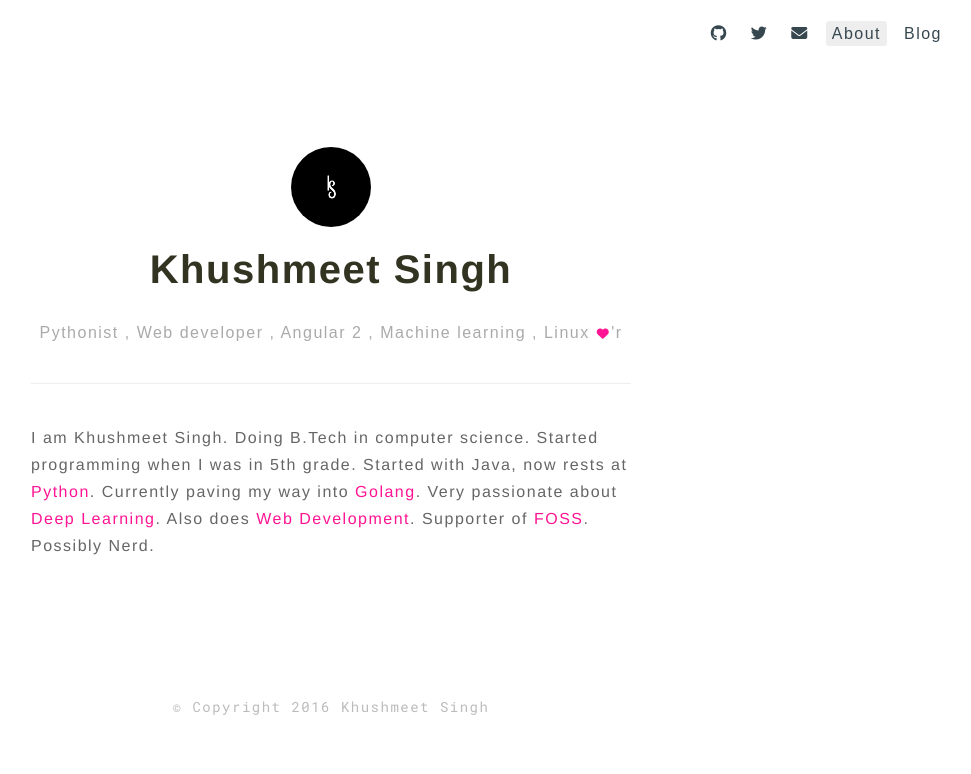
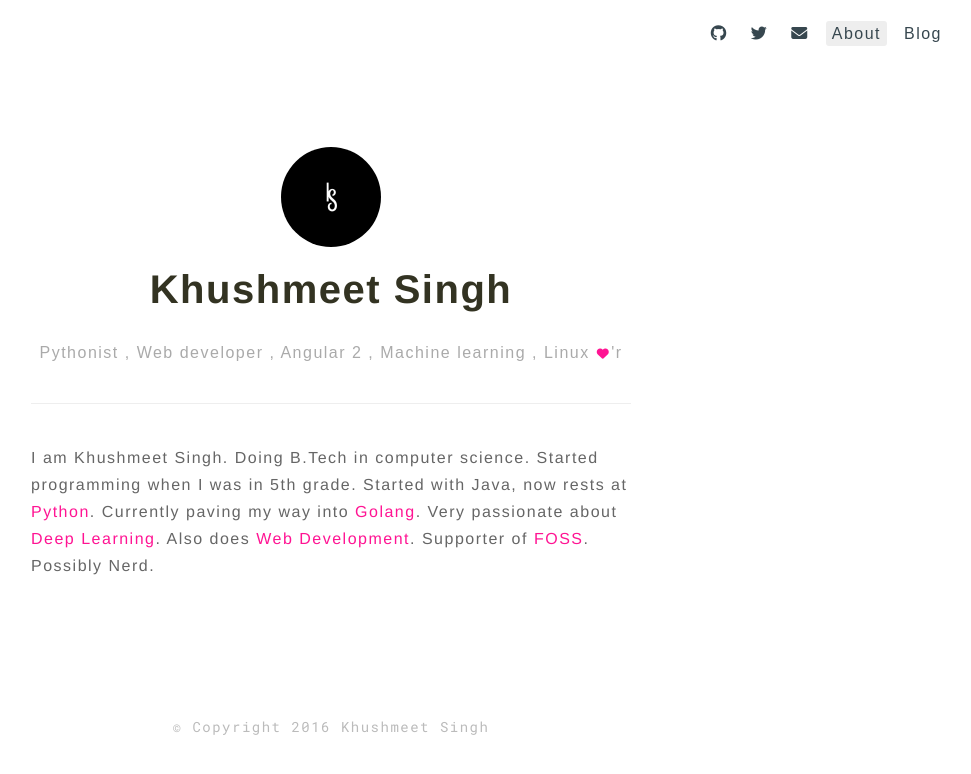
Before and after one commit to khushmeeet/khushmeeet.github.io, a Jekyll site: the page built from index.html, in a window 1280 px wide. Shown: the top 774 px of the page, without its empty margins (309-1280 px from the left). Built offline with Jekyll 4.4.1, drawn with Linux system fonts in a browser that asks for light colours; nearby versions of some CDN libraries; some web fonts are replaced.

Commit message:
animation

```diff
--- a/css/style.scss
+++ b/css/style.scss
@@ -44,8 +44,8 @@
 }
 
 .head-img {
-    width: 80px;
-    height: 80px;
+    width: 100px;
+    height: 100px;
     border-radius: 50%;
 }
 
@@ -57,6 +57,7 @@
         padding: 100px 40px 0px;
         max-width: 600px;
         margin: 0 auto;
+        z-index: 99;
         @media only screen and (max-width : 640px) {
             padding: 100px 20px 0px;
         }
@@ -85,6 +86,18 @@
             }
         }
     }
+}
+
+.animated {
+    animation: fade-in-down .6s;
+    animation-name: fade-in-down;
+    animation-duration: 0.6s;
+    animation-timing-function: initial;
+    animation-iteration-count: initial;
+    animation-direction: initial;
+    animation-fill-mode: both;
+    animation-play-state: initial;
+    animation-delay: .3s;
 }
 
 .heart {
```
